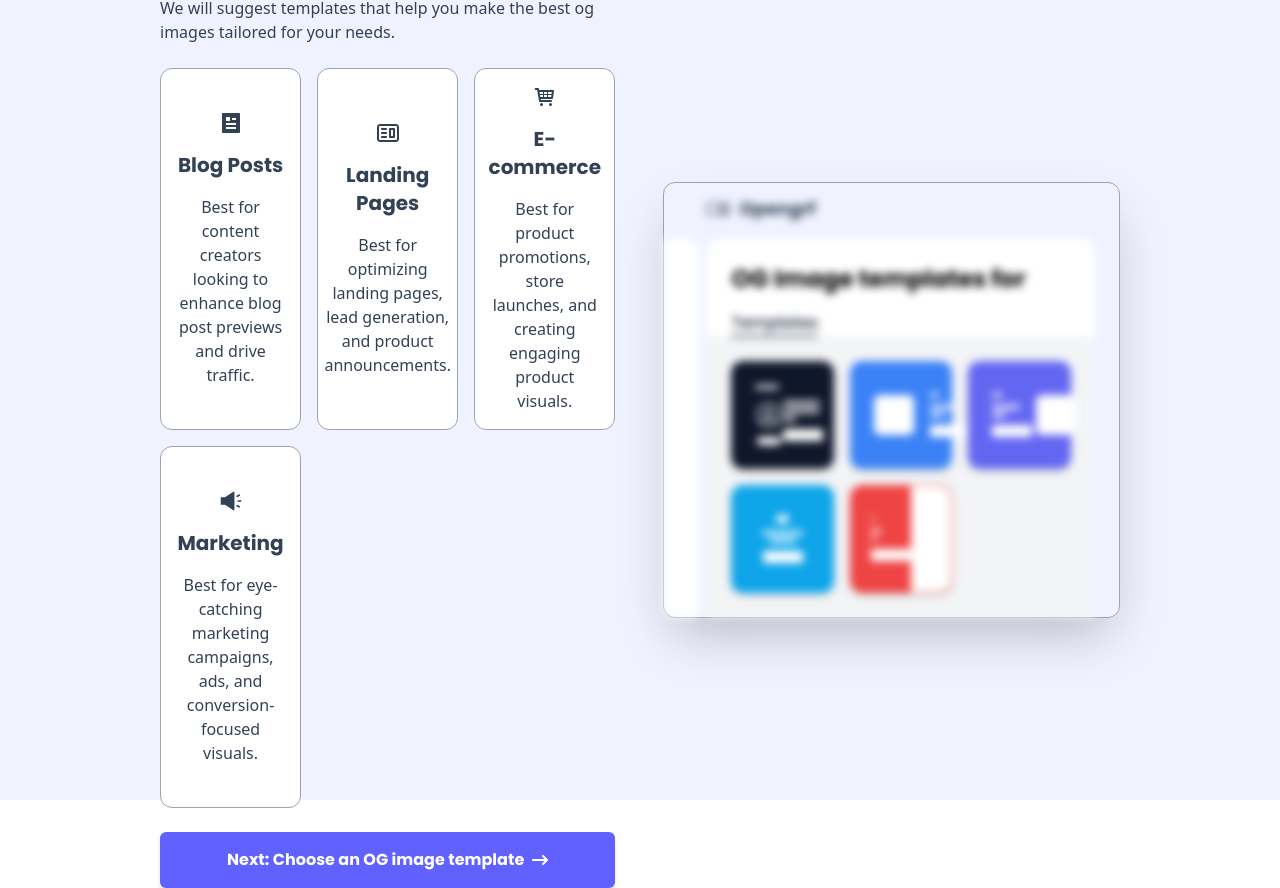
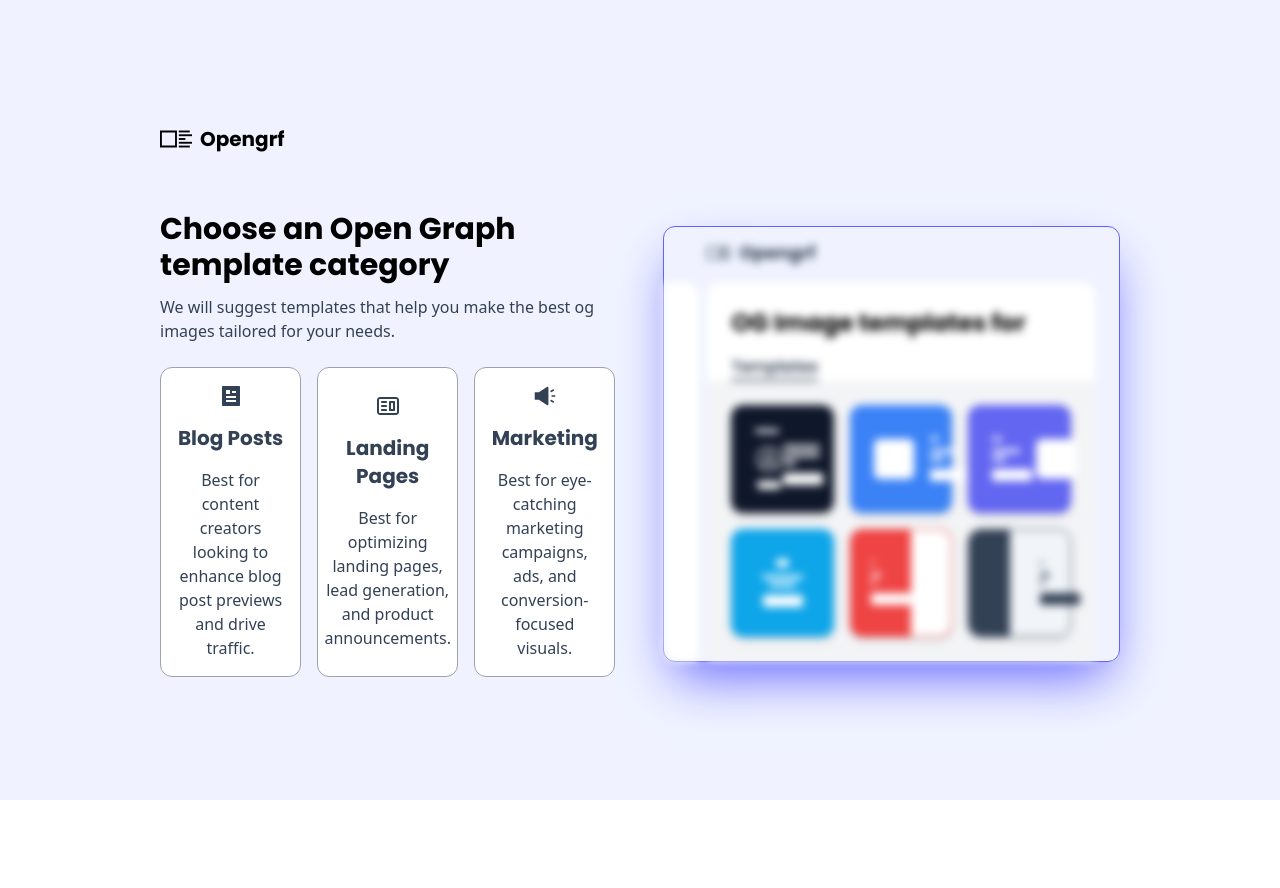
Before and after one commit to AmineAouragh/opengrf, a Next.js app: page / in a window 1280 px wide. After the commit the page ends 800 px from the top, so only its background shows below. Built offline with nearby package versions, Linux system fonts and the light colour scheme.

Commit message:
improve UI

```diff
--- a/pages/index.js
+++ b/pages/index.js
@@ -32,11 +32,15 @@ export default function Home() {
         <title>OpenGRF – Instantly Create Custom OG Images for Social Media</title>
       </Head>
       <div className="absolute bg-[#F0F3FF] w-full h-full flex flex-col justify-center items-between">
-      <div className="flex flex-row items-center mx-auto justify-between w-3/4">
+      <div className="flex flex-row items-center mb-4 justify-start mx-auto w-3/4">
+            <TfiLayoutMediaLeft size={32} className="font-bold" />
+            <h4 className="text-xl ml-2 font-bold font-Poppins">Opengrf</h4>
+      </div>
+      <div className="flex flex-row items-center mx-auto justify-between mt-10 w-3/4">
        <div className="flex flex-col w-1/2 mr-12">
-        <h1 className="text-3xl font-bold font-Poppins">Choose a OG image template category</h1>
+        <h1 className="text-3xl font-bold font-Poppins">Choose an Open Graph template category</h1>
         <p className="text-slate-700 text-md mt-3">We will suggest templates that help you make the best og images tailored for your needs.</p>
-        <div className="mt-6 w-full mx-auto grid grid-cols-3 grid-rows-2 gap-4">
+        <div className="mt-6 w-full mx-auto grid grid-cols-3 gap-4">
           <div tabIndex={0} onClick={() => handleSelection("Blog Posts")} id="blog-posts-categ" className={`group ${selectedCategory == "Blog Posts" ? "border-blue-600 shadow-blue-600 shadow-sm" : "border-gray-400"} cursor-pointer bg-white p-4 flex flex-col justify-center items-center rounded-xl border`}>
             <RiArticleFill className={`${selectedCategory == "Blog Posts" ? "text-blue-600" : "text-slate-700"} group-hover:text-blue-600`} size={24} />
             <h3 className={`text-xl ${selectedCategory == "Blog Posts" ? "text-blue-600" : "text-slate-700"} group-hover:text-blue-600 text-slate-700 mt-4 text-center font-bold font-Poppins`}>Blog Posts</h3>
@@ -47,23 +51,19 @@ export default function Home() {
             <h3 className={`text-xl mt-4 ${selectedCategory == "Landing Pages" ? "text-teal-500" : "text-slate-700"} text-center font-bold font-Poppins group-hover:text-teal-500`}>Landing Pages</h3>
             <p className="mt-4 text-center text-slate-700">Best for optimizing landing pages, lead generation, and product announcements.</p>
           </div>
-          <div tabIndex={0} onClick={() => handleSelection("E-commerce")} id="ecom-categ" className={`${selectedCategory == "E-commerce" ? "border-green-600 shadow-green-600 shadow-sm" : "border-gray-400"} group cursor-pointer bg-white p-4 flex flex-col justify-center items-center rounded-xl border`}>
-            <TiShoppingCart className={`${selectedCategory == "E-commerce" ? "text-green-600" : "text-slate-700"} group-hover:text-green-600`} size={24} />
-            <h3 className={`text-xl ${selectedCategory == "E-commerce" ? "text-green-600" : "text-slate-700"} mt-4 group-hover:text-green-600 text-center font-bold font-Poppins`}>E-commerce</h3>
-            <p className="mt-4 text-center text-slate-700">Best for product promotions, store launches, and creating engaging product visuals.</p>
-          </div>
+
           <div tabIndex={0} onClick={() => handleSelection("Marketing")} id="marketing-categ" className={`${selectedCategory == "Marketing" ? "border-pink-600 shadow-pink-600 shadow-sm" : "border-gray-400"} group cursor-pointer bg-white p-4 flex flex-col justify-center items-center rounded-xl border`}>
             <AiFillSound className={`${selectedCategory == "Marketing" ? "text-pink-600" : "text-slate-700"} group-hover:text-pink-600`} size={24} />
             <h3 className={`text-xl ${selectedCategory == "Marketing" ? "text-pink-600" : "text-slate-700"} mt-4 group-hover:text-pink-600 text-center font-bold font-Poppins`}>Marketing</h3>
             <p className="mt-4 text-center text-slate-700">Best for eye-catching marketing campaigns, ads, and conversion-focused visuals.</p>
           </div>
         </div>
-        <button type="button" className={`rounded-md flex flex-row items-center justify-center shadow-md ${selectedCategory == "Blog Posts" && "bg-blue-600 hover:bg-blue-700"} ${selectedCategory == "Landing Pages" && "bg-teal-600 hover:bg-teal-700"} ${selectedCategory == "E-commerce" && "bg-green-600 hover:bg-green-700"} ${selectedCategory == "Marketing" && "bg-pink-600 hover:bg-pink-700"} ${selectedCategory == "" && "bg-[#6161ff] hover:bg-indigo-600"} px-8 py-4 font-bold font-Poppins text-white mt-6`}>
+        <button type="button" className={`rounded-md flex flex-row items-center justify-center shadow-md ${selectedCategory == "Blog Posts" && "bg-blue-600 hover:bg-blue-700"} ${selectedCategory == "Landing Pages" && "bg-teal-600 hover:bg-teal-700"} ${selectedCategory == "Marketing" && "bg-pink-600 hover:bg-pink-700"} ${selectedCategory == "" && "hidden"} px-8 py-4 font-bold font-Poppins text-white mt-6`}>
           <span>Next: Choose an OG image template</span>
           <FaArrowRightLong className="ml-2" />
         </button>
        </div>
-       <div className={`flex flex-col ${selectedCategory == "Blog Posts" && "shadow-blue-400"} ${selectedCategory == "Landing Pages" && "shadow-teal-400"} ${selectedCategory == "E-commerce" && "shadow-green-400"} ${selectedCategory == "Marketing" && "shadow-pink-400"} shadow-2xl pr-6 w-1/2 rounded-xl border border-gray-400`}>
+       <div className={`flex flex-col ${selectedCategory == "Blog Posts" && "shadow-blue-400 border-blue-500"} ${selectedCategory == "Landing Pages" && "shadow-teal-400 border-teal-500"} ${selectedCategory == "Marketing" && "shadow-pink-400 border-pink-600"} ${selectedCategory == "" && "border-[#6161ff] shadow-[#6161ff]"} shadow-2xl pr-6 w-1/2 rounded-xl border`}>
        <div className={`flex ${selected ? "" : "blur-sm"} flex-row items-stretch justify-between`}>
         <div className="bg-white py-3 mt-14 w-[8%] rounded-tr-xl rounded-bl-xl"></div>
         <div className="pt-3 w-[90%]">
@@ -71,11 +71,11 @@ export default function Home() {
             <TfiLayoutMediaLeft size={24} className="text-slate-700 font-bold" />
             <h4 className="text-lg ml-2 text-slate-700 font-bold font-Poppins">Opengrf</h4>
           </div>
-          <div className={`${selectedCategory == "" && "bg-white"} ${selectedCategory == "Blog Posts" && "bg-blue-600"} ${selectedCategory == "Marketing" && "bg-pink-600"} ${selectedCategory == "E-commerce" && "bg-green-600"} ${selectedCategory == "Landing Pages" && "bg-teal-700"} px-6 pt-6 rounded-tr-xl rounded-tl-xl`}>
+          <div className={`${selectedCategory == "" && "bg-white"} ${selectedCategory == "Blog Posts" && "bg-blue-600"} ${selectedCategory == "Marketing" && "bg-pink-600"} ${selectedCategory == "Landing Pages" && "bg-teal-700"} px-6 pt-6 rounded-tr-xl rounded-tl-xl`}>
             <h3 className={`${selectedCategory == "" ? "" : "text-white"} text-2xl font-Poppins font-bold mb-4`}>OG Image templates for {selectedCategory.toLowerCase()}</h3>
             <div className={`${selectedCategory == "" ? "text-slate-700 border-slate-700" : "text-slate-100 border-white"} border-b-2 w-fit font-semibold font-Poppins`}>Templates</div>
           </div>
-          <div className={`${selectedCategory == "Blog Posts" && "border-r border-l border-blue-600"} ${selectedCategory == "Landing Pages" && "border-r border-l border-teal-500"} ${selectedCategory == "E-commerce" && "border-r border-l border-green-600"} ${selectedCategory == "Marketing" && "border-r border-l border-pink-600"} bg-gray-100 grid grid-cols-3 grid-rows-2 gap-4 p-6`}>
+          <div className={`${selectedCategory == "Blog Posts" && "border-r border-l border-blue-600"} ${selectedCategory == "Landing Pages" && "border-r border-l border-teal-500"} ${selectedCategory == "Marketing" && "border-r border-l border-pink-600"} bg-gray-100 grid grid-cols-3 grid-rows-2 gap-4 p-6`}>
             {
               (selectedCategory == "Blog Posts" || selectedCategory == "")
               &&
@@ -140,6 +140,17 @@ export default function Home() {
                   <div className="w-2/5 bg-white h-full rounded-tr-xl rounded-br-xl py-5 px-4">
                   </div>
                 </div>
+                {/* Template 6 */}
+                <div className="bg-slate-100 border border-slate-700 shadow-md flex flex-row items-center justify-between rounded-xl">
+                  <div className="bg-slate-700 w-2/5 h-full rounded-tl-xl rounded-bl-xl py-5 px-4">
+                  </div>
+                  <div className="w-1/2 py-6 px-5">
+                    <div className="bg-slate-700 rounded-md h-1 w-1/3"></div>
+                    <div className="h-1 mt-2 w-full rounded-xl bg-slate-700"></div>
+                    <div className="h-1 mt-1 w-1/2 rounded-xl bg-slate-700"></div>
+                    <div className="mt-2 h-3 w-10 bg-slate-700 rounded-sm"></div>
+                  </div>
+                </div>
               </>
             }
             {
@@ -174,17 +185,7 @@ export default function Home() {
                 </div>
               </>
             }
-            {
-              selectedCategory == "E-commerce" &&
-              <>
-                <div className="p-6 bg-orange-500 flex flex-col justify-center items-center shadow-md rounded-xl">
-                    <div className="bg-white rounded-md h-1 w-1/3"></div>
-                    <div className="h-6 mt-2 w-2/3 rounded-md bg-white"></div>
-                    <div className="h-1 mt-2 w-1/2 mx-auto rounded-xl bg-white"></div>
-                    <div className="mt-2 h-3 w-1/4 bg-white rounded-sm"></div>
-                </div>
-              </>
-            }
+
             {
               selectedCategory == "Marketing" &&
               <>
```
Also changed, not shown: public/choose-template-category.png.
